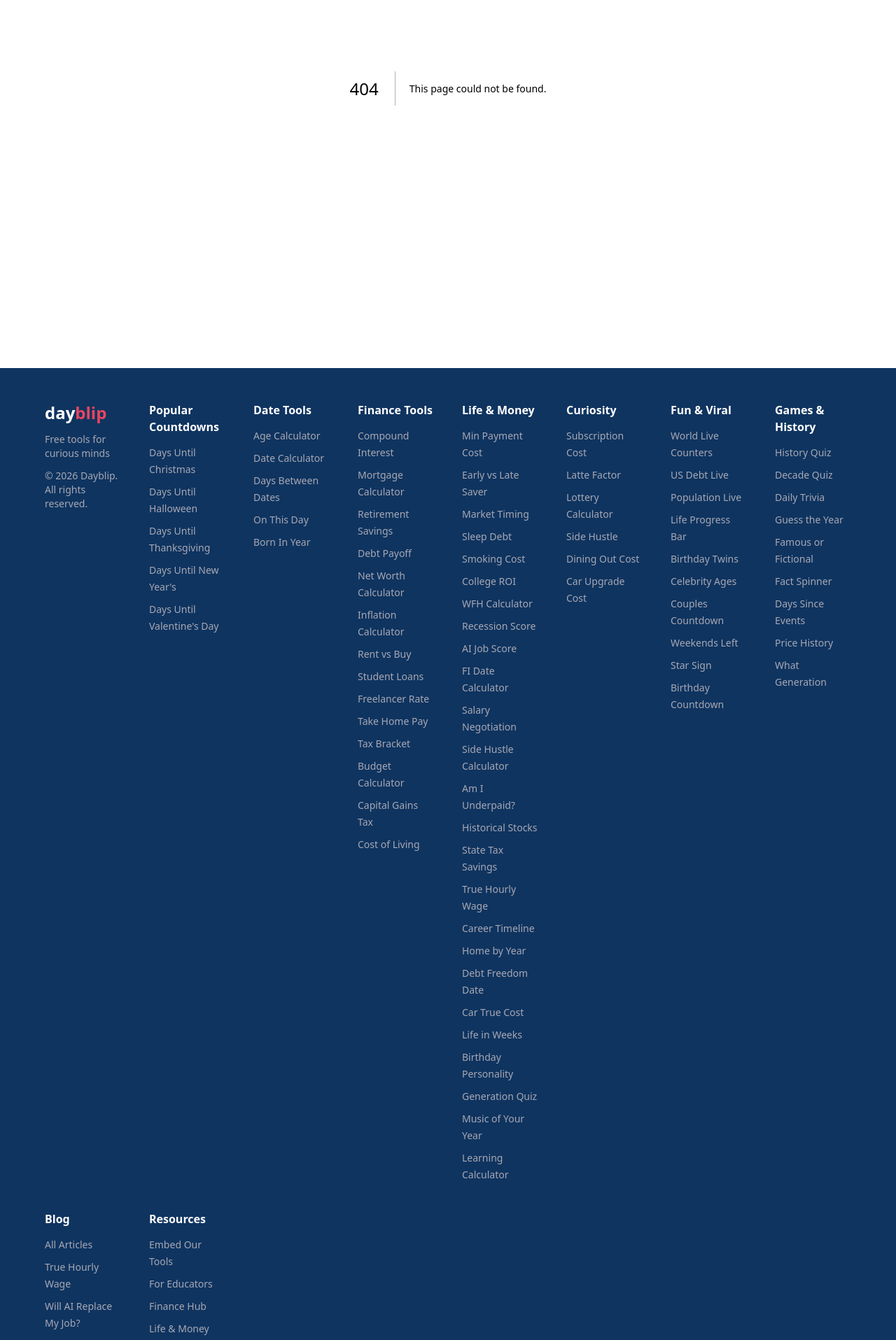
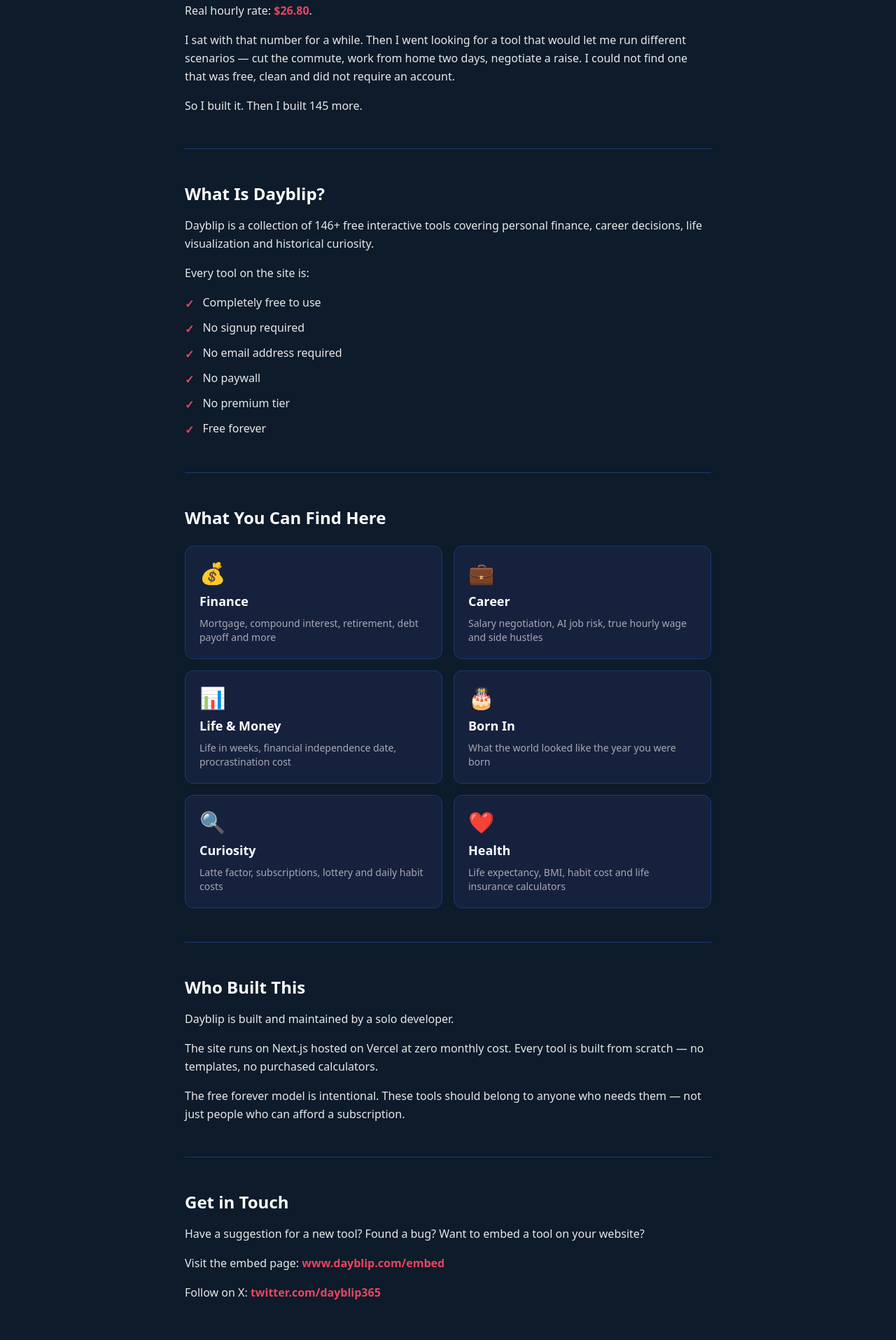
Before and after one commit to pierre2000it-max/dayblip, a Next.js app: page /about in a window 1280 px wide. Before the commit this address had no page. Shown: the part 340-2255 px from the top of the page at 70% size. Built offline with nearby package versions, Linux system fonts and the light colour scheme.

Commit message:
Add About page — required for AdSense approval

```diff
--- /dev/null
+++ b/src/app/about/page.tsx
@@ -0,0 +1,195 @@
+import type { Metadata } from "next";
+import Link from "next/link";
+
+export const metadata: Metadata = {
+  title: "About Dayblip — Free Tools for Curious Minds",
+  description:
+    "Dayblip is a free tool site built by a solo developer. 146+ free calculators covering personal finance, career, life and curiosity. No signup. No email. Free forever.",
+  alternates: { canonical: "https://www.dayblip.com/about" },
+  openGraph: {
+    title: "About Dayblip — Free Tools for Curious Minds",
+    description:
+      "Dayblip is a free tool site built by a solo developer. 146+ free calculators covering personal finance, career, life and curiosity. No signup. No email. Free forever.",
+    type: "website",
+    url: "https://www.dayblip.com/about",
+    images: [{ url: "/og-default.svg", width: 1200, height: 630, alt: "About Dayblip" }],
+  },
+  twitter: {
+    card: "summary_large_image",
+    title: "About Dayblip — Free Tools for Curious Minds",
+    description:
+      "Dayblip is a free tool site built by a solo developer. 146+ free calculators covering personal finance, career, life and curiosity. No signup. No email. Free forever.",
+  },
+};
+
+const CATEGORIES = [
+  {
+    emoji: "💰",
+    title: "Finance",
+    href: "/finance",
+    desc: "Mortgage, compound interest, retirement, debt payoff and more",
+  },
+  {
+    emoji: "💼",
+    title: "Career",
+    href: "/tools/ai-job-score",
+    desc: "Salary negotiation, AI job risk, true hourly wage and side hustles",
+  },
+  {
+    emoji: "📊",
+    title: "Life & Money",
+    href: "/tools/life-in-weeks",
+    desc: "Life in weeks, financial independence date, procrastination cost",
+  },
+  {
+    emoji: "🎂",
+    title: "Born In",
+    href: "/born-in",
+    desc: "What the world looked like the year you were born",
+  },
+  {
+    emoji: "🔍",
+    title: "Curiosity",
+    href: "/curiosity",
+    desc: "Latte factor, subscriptions, lottery and daily habit costs",
+  },
+  {
+    emoji: "❤️",
+    title: "Health",
+    href: "/health",
+    desc: "Life expectancy, BMI, habit cost and life insurance calculators",
+  },
+];
+
+export default function AboutPage() {
+  return (
+    <main style={{ backgroundColor: "#0d1b2a", color: "#e8e8e8" }} className="min-h-screen">
+      <div className="mx-auto max-w-[800px] px-6 py-16">
+
+        {/* H1 */}
+        <h1 className="mb-12 text-4xl font-bold text-white md:text-5xl">About Dayblip</h1>
+
+        {/* Section 1 — The Story */}
+        <section>
+          <h2 className="mb-4 text-2xl font-bold text-white">Why I Built This</h2>
+          <div className="space-y-4 leading-relaxed" style={{ color: "#e8e8e8" }}>
+            <p>
+              Three years ago I calculated my true hourly wage for the first time.
+              $72,000 salary. Thirty-minute commute. Three bought lunches a week.
+            </p>
+            <p>
+              Real hourly rate: <span className="font-semibold text-[#e94560]">$26.80</span>.
+            </p>
+            <p>
+              I sat with that number for a while. Then I went looking for a tool that
+              would let me run different scenarios — cut the commute, work from home
+              two days, negotiate a raise. I could not find one that was free, clean
+              and did not require an account.
+            </p>
+            <p>So I built it. Then I built 145 more.</p>
+          </div>
+        </section>
+
+        <hr className="my-12 border-t border-[#1a3a6e]" />
+
+        {/* Section 2 — What Dayblip Is */}
+        <section>
+          <h2 className="mb-4 text-2xl font-bold text-white">What Is Dayblip?</h2>
+          <div className="space-y-4 leading-relaxed" style={{ color: "#e8e8e8" }}>
+            <p>
+              Dayblip is a collection of 146+ free interactive tools covering
+              personal finance, career decisions, life visualization and historical
+              curiosity.
+            </p>
+            <p>Every tool on the site is:</p>
+            <ul className="flex flex-col gap-2">
+              {[
+                "Completely free to use",
+                "No signup required",
+                "No email address required",
+                "No paywall",
+                "No premium tier",
+                "Free forever",
+              ].map((item) => (
+                <li key={item} className="flex items-start gap-3">
+                  <span className="mt-0.5 shrink-0 font-bold text-[#e94560]">✓</span>
+                  <span>{item}</span>
+                </li>
+              ))}
+            </ul>
+          </div>
+        </section>
+
+        <hr className="my-12 border-t border-[#1a3a6e]" />
+
+        {/* Section 3 — The Tools */}
+        <section>
+          <h2 className="mb-6 text-2xl font-bold text-white">What You Can Find Here</h2>
+          <div className="grid gap-4 sm:grid-cols-2">
+            {CATEGORIES.map((cat) => (
+              <Link
+                key={cat.href}
+                href={cat.href}
+                className="flex flex-col gap-2 rounded-xl border border-[#1a3a6e] bg-[#16213e] p-5 transition-all duration-200 hover:border-[#e94560]"
+              >
+                <span className="text-3xl">{cat.emoji}</span>
+                <span className="text-lg font-semibold text-white">{cat.title}</span>
+                <span className="text-sm" style={{ color: "#a8a8b3" }}>{cat.desc}</span>
+              </Link>
+            ))}
+          </div>
+        </section>
+
+        <hr className="my-12 border-t border-[#1a3a6e]" />
+
+        {/* Section 4 — The Builder */}
+        <section>
+          <h2 className="mb-4 text-2xl font-bold text-white">Who Built This</h2>
+          <div className="space-y-4 leading-relaxed" style={{ color: "#e8e8e8" }}>
+            <p>Dayblip is built and maintained by a solo developer.</p>
+            <p>
+              The site runs on Next.js hosted on Vercel at zero monthly cost.
+              Every tool is built from scratch — no templates, no purchased
+              calculators.
+            </p>
+            <p>
+              The free forever model is intentional. These tools should belong to
+              anyone who needs them — not just people who can afford a subscription.
+            </p>
+          </div>
+        </section>
+
+        <hr className="my-12 border-t border-[#1a3a6e]" />
+
+        {/* Section 5 — Contact */}
+        <section>
+          <h2 className="mb-4 text-2xl font-bold text-white">Get in Touch</h2>
+          <div className="space-y-4 leading-relaxed" style={{ color: "#e8e8e8" }}>
+            <p>
+              Have a suggestion for a new tool? Found a bug? Want to embed a tool
+              on your website?
+            </p>
+            <p>
+              Visit the embed page:{" "}
+              <Link href="/embed" className="font-semibold text-[#e94560] hover:underline">
+                www.dayblip.com/embed
+              </Link>
+            </p>
+            <p>
+              Follow on X:{" "}
+              <a
+                href="https://twitter.com/dayblip365"
+                target="_blank"
+                rel="noopener noreferrer"
+                className="font-semibold text-[#e94560] hover:underline"
+              >
+                twitter.com/dayblip365
+              </a>
+            </p>
+          </div>
+        </section>
+
+      </div>
+    </main>
+  );
+}
--- a/src/app/sitemap.ts
+++ b/src/app/sitemap.ts
@@ -9,6 +9,7 @@
 const DAILY   = "daily"   as const;
 const WEEKLY  = "weekly"  as const;
 const MONTHLY = "monthly" as const;
+const YEARLY  = "yearly"  as const;
 
 type SitemapEntry = MetadataRoute.Sitemap[number];
 
@@ -305,6 +306,7 @@
     // ═══════════════════════════════════════════════════════════════════════
     // LEGAL PAGES  (priority 0.3, monthly)
     // ═══════════════════════════════════════════════════════════════════════
+    p("/about",   0.7, YEARLY),
     p("/privacy", 0.3),
     p("/terms",   0.3),
     p("/contact", 0.3),
--- a/src/components/Footer.tsx
+++ b/src/components/Footer.tsx
@@ -42,6 +42,7 @@
 ];
 
 const bottomLinks = [
+  { label: "About", href: "/about" },
   { label: "Privacy Policy", href: "/privacy" },
   { label: "Terms of Use", href: "/terms" },
   { label: "Contact", href: "/contact" },
```
